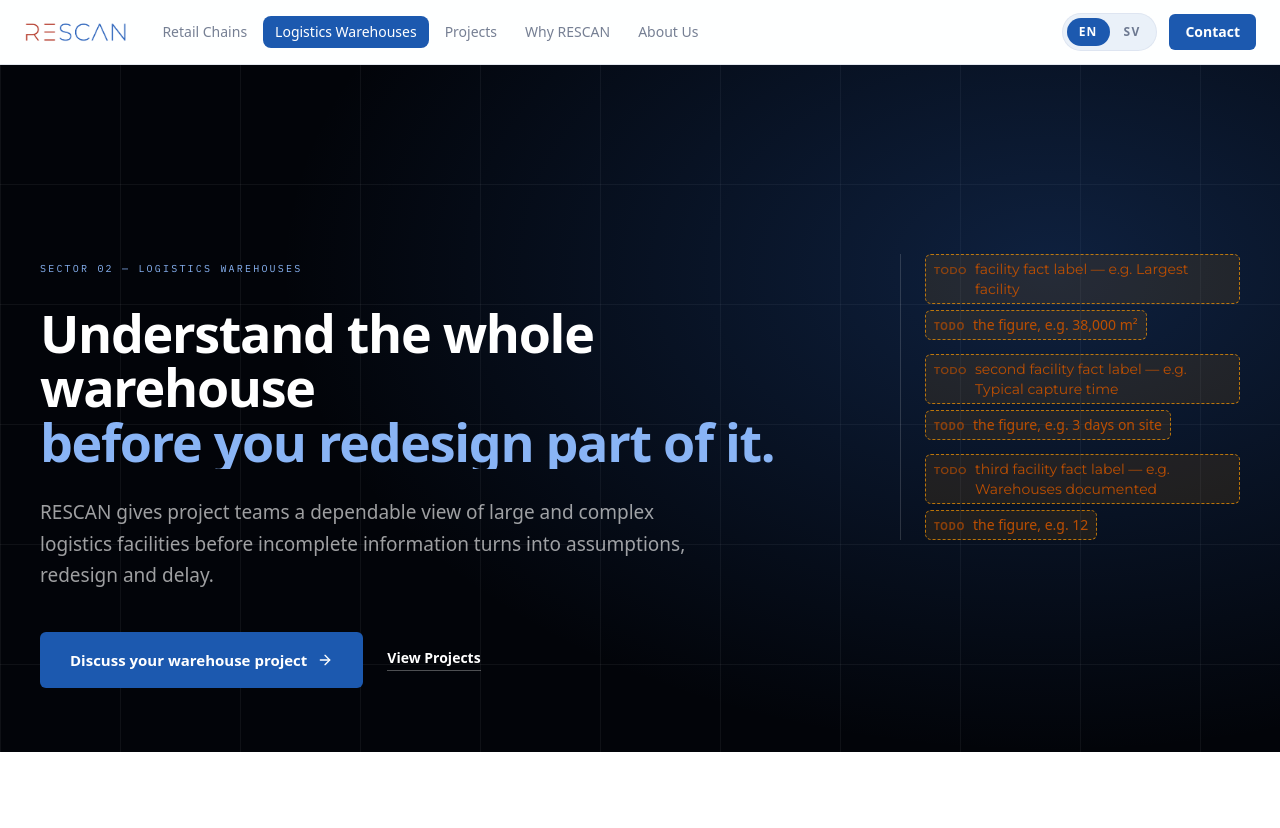
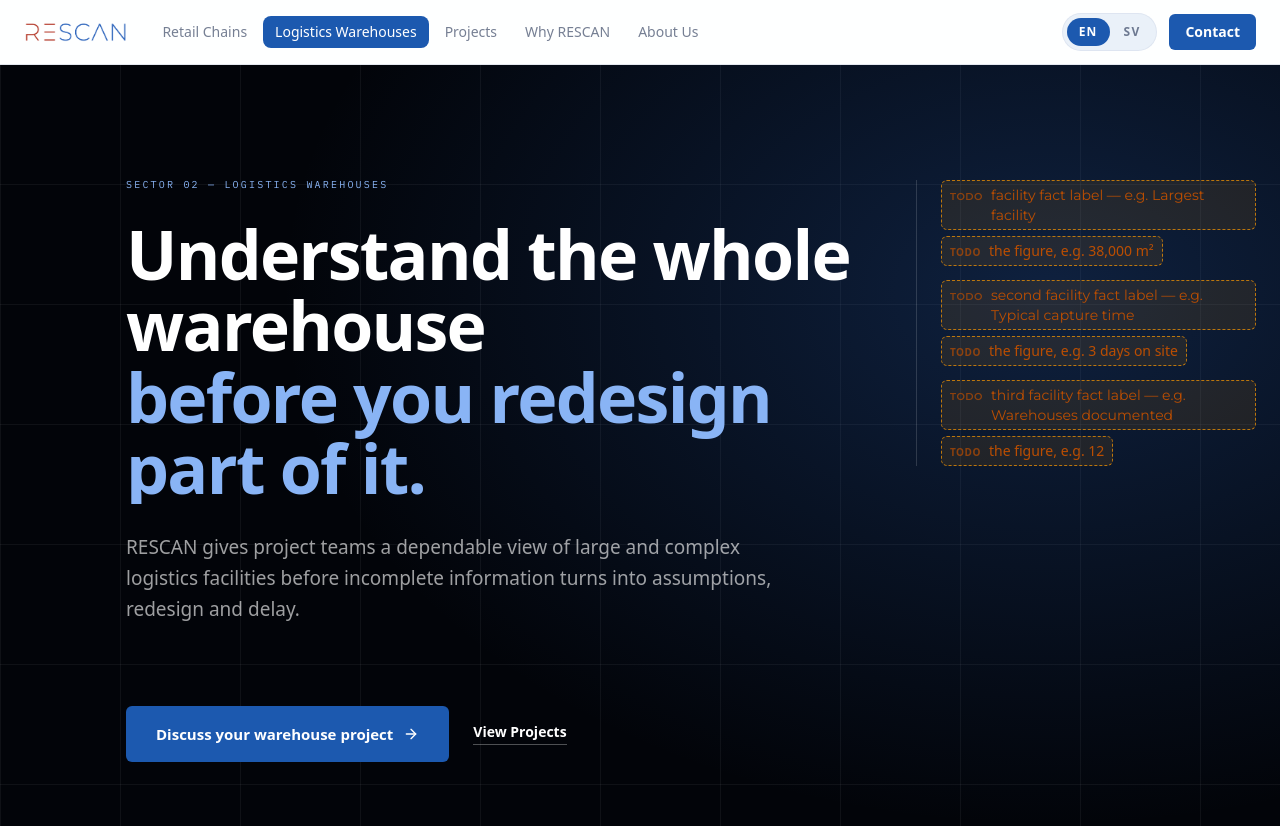
Before and after one commit to SzakacsTomi/rescan, a Next.js app: page /en/logistics-warehouses in a window 1280 px wide. Shown: the top 828 px of the page. Built offline with nearby package versions, Linux system fonts and the light colour scheme.

Commit message:
feat: align the sector heroes to the shared left spine
Anchor each hero to the same 126px spine and top line as the redesign:
top-aligned copy, pl-31.5, and the shared eyebrow rule.

```diff
--- a/app/components/organisms/HeroSection.tsx
+++ b/app/components/organisms/HeroSection.tsx
@@ -51,7 +51,7 @@
         }}
       />
 
-      <div className="relative w-full max-w-480 mx-auto px-6 lg:pl-[126px] pt-32 sm:pt-36 lg:pt-[180px]">
+      <div className="relative w-full max-w-480 mx-auto px-6 lg:pl-31.5 pt-32 sm:pt-36 lg:pt-45">
         <div className="grid lg:grid-cols-[minmax(0,1fr)_220px] gap-10 lg:gap-12 items-end">
           <div>
             <div className="flex items-center gap-3.5 mb-9">
@@ -100,7 +100,7 @@
         </div>
       </div>
 
-      <div className="relative w-full max-w-480 mx-auto px-6 lg:pl-[126px]">
+      <div className="relative w-full max-w-480 mx-auto px-6 lg:pl-31.5">
         <div className="mt-16 flex flex-wrap items-stretch border-t border-white/10 lg:mt-20">
           {readoutItems.map((item, i) => (
             <div
--- a/app/components/organisms/SplitMediaHero.tsx
+++ b/app/components/organisms/SplitMediaHero.tsx
@@ -24,11 +24,11 @@
 /**
  * Text on the page's own left gutter, media bleeding off the right viewport edge.
  *
- * Two things this deliberately does not do. It adds **no top padding** — the `(pages)` layout
- * wrapper already clears the fixed navbar, and stacking a second offset on top of it is what
- * left the old contact hero with 200px of dead space. And it caps its own height, so the
- * vertically centred text reads as composition against the media's mass rather than as a
- * headline floating in an empty field.
+ * The copy is top-anchored to the same start as the other heroes: the 126px left spine
+ * (the logo's right edge) and, on desktop, the 180px top line — the `(pages)` layout
+ * wrapper clears the fixed navbar's 64px, so the extra padding here reaches that line.
+ * The section caps its own height so the text reads as composition against the media's
+ * mass rather than a headline floating in an empty field.
  */
 export const SplitMediaHero = ({
   eyebrow,
@@ -42,9 +42,14 @@
       {/* The text column tracks the same 53% seam as the media, so the copy gets the whole left
           half up to it rather than a fixed narrow measure. `pl` keeps the site's 126px spine. */}
       <div className="px-6 lg:h-full lg:w-[53%] lg:pr-6 lg:pl-[126px]">
-        <div className="flex flex-col justify-center gap-8 pt-12 pb-10 sm:pt-16 sm:pb-12 lg:h-full lg:max-w-[40rem] lg:gap-10 lg:py-0">
+        <div className="flex flex-col justify-center gap-8 pt-16 pb-10 sm:pt-20 sm:pb-12 lg:h-full lg:max-w-[40rem] lg:justify-start lg:gap-10 lg:pt-29 lg:pb-0">
           <Reveal>
-            {eyebrow && <MonoLabel className="text-primary">{eyebrow}</MonoLabel>}
+            {eyebrow && (
+              <div className="flex items-center gap-3.5">
+                <span aria-hidden className="h-px w-11 bg-primary/50" />
+                <MonoLabel className="text-primary">{eyebrow}</MonoLabel>
+              </div>
+            )}
             {/* No `text-balance`: the headline's three lines come from the default greedy wrap,
                 which is what puts the break after "to" and after "the". Balancing evens the
                 line lengths instead and loses that break. */}
--- a/app/components/organisms/sector/CarouselHero.tsx
+++ b/app/components/organisms/sector/CarouselHero.tsx
@@ -82,10 +82,10 @@
 
   return (
     <section className="relative isolate border-b border-border">
-      <div className="max-w-480 mx-auto px-6 lg:flex lg:min-h-[86vh] lg:items-center lg:pl-31.5">
-        <div className="flex flex-col gap-10 py-16 lg:max-w-205 lg:pt-28 lg:pb-24">
+      <div className="max-w-480 mx-auto px-6 lg:flex lg:min-h-[86vh] lg:items-start lg:pl-31.5">
+        <div className="flex flex-col gap-10 py-16 sm:pt-20 lg:max-w-205 lg:pt-29 lg:pb-24">
           <div>
-            {eyebrow && <MonoLabel className="text-primary">{eyebrow}</MonoLabel>}
+            {eyebrow && <MonoLabel className="block text-primary">{eyebrow}</MonoLabel>}
             <motion.h1
               initial={{ opacity: 0, y: 24 }}
               animate={{ opacity: 1, y: 0 }}
--- a/app/components/organisms/sector/LogisticsHero.tsx
+++ b/app/components/organisms/sector/LogisticsHero.tsx
@@ -1,9 +1,9 @@
-import { ArrowRight } from 'lucide-react';
+import { ArrowRight } from "lucide-react";
 
-import { MonoLabel } from '@/app/components/atoms/MonoLabel';
-import { Pending } from '@/app/components/atoms/Pending';
-import { HeroText } from '@/app/components/molecules/HeroText';
-import { Link } from '@/i18n/navigation';
+import { MonoLabel } from "@/app/components/atoms/MonoLabel";
+import { Pending } from "@/app/components/atoms/Pending";
+import { HeroText } from "@/app/components/molecules/HeroText";
+import { Link } from "@/i18n/navigation";
 
 type Fact = {
   label: string;
@@ -30,14 +30,14 @@
   secondaryCta,
   facts,
 }: LogisticsHeroProps) => (
-  <section className="relative isolate overflow-hidden bg-[#020409] lg:flex lg:min-h-[86vh] lg:items-end">
+  <section className="relative isolate overflow-hidden bg-[#020409] lg:flex lg:min-h-[94vh] lg:items-start">
     <div
       aria-hidden
       className="absolute inset-0"
       style={{
         backgroundImage:
-          'linear-gradient(rgba(255,255,255,0.05) 1px, transparent 1px), linear-gradient(90deg, rgba(255,255,255,0.05) 1px, transparent 1px)',
-        backgroundSize: '120px 120px',
+          "linear-gradient(rgba(255,255,255,0.05) 1px, transparent 1px), linear-gradient(90deg, rgba(255,255,255,0.05) 1px, transparent 1px)",
+        backgroundSize: "120px 120px",
       }}
     />
     <div
@@ -45,22 +45,22 @@
       className="absolute inset-0"
       style={{
         background:
-          'radial-gradient(ellipse 60% 70% at 82% 30%, rgba(43,99,187,0.3) 0%, rgba(43,99,187,0) 100%)',
+          "radial-gradient(ellipse 60% 70% at 82% 30%, rgba(43,99,187,0.3) 0%, rgba(43,99,187,0) 100%)",
       }}
     />
 
-    <div className="relative mx-auto grid w-full max-w-480 grid-cols-1 gap-10 px-6 pt-28 pb-16 sm:px-8 lg:px-10 xl:grid-cols-[minmax(0,1fr)_21.25rem] xl:items-start xl:gap-16">
+    <div className="relative mx-auto grid w-full max-w-480 grid-cols-1 gap-10 px-6 pt-16 pb-16 sm:pt-20 lg:pl-31.5 lg:pt-29 xl:grid-cols-[minmax(0,1fr)_21.25rem] xl:items-start xl:gap-16">
       <div>
-        <MonoLabel className="tracking-[0.22em] text-[#89b4f5]">{eyebrow}</MonoLabel>
+        <MonoLabel className="block tracking-[0.22em] text-[#89b4f5]">{eyebrow}</MonoLabel>
         <HeroText
           headline={headline}
           subheadline={subheadline}
           accentLineCount={HEADLINE_ACCENT_LINE_COUNT}
           className="mt-7 max-w-none"
-          headlineClassName="lg:text-[3.25rem] 2xl:text-[4rem] min-[1600px]:text-[4.5rem]"
+          headlineClassName="lg:text-[4.25rem] 2xl:text-[4rem] min-[1600px]:text-[4.5rem]"
           subheadlineClassName="mt-7 max-w-170 text-[19px] leading-[1.65] text-white/62 lg:text-[19px]"
         />
-        <div className="mt-10 flex flex-wrap items-center gap-6">
+        <div className="mt-20 flex flex-wrap items-center gap-6">
           <Link
             href={primaryCta.href}
             className="group inline-flex items-center gap-2.5 rounded-md bg-primary px-7.5 py-4.25 text-[15px] font-semibold text-primary-foreground transition-colors hover:bg-[#3f77cf]"
```
